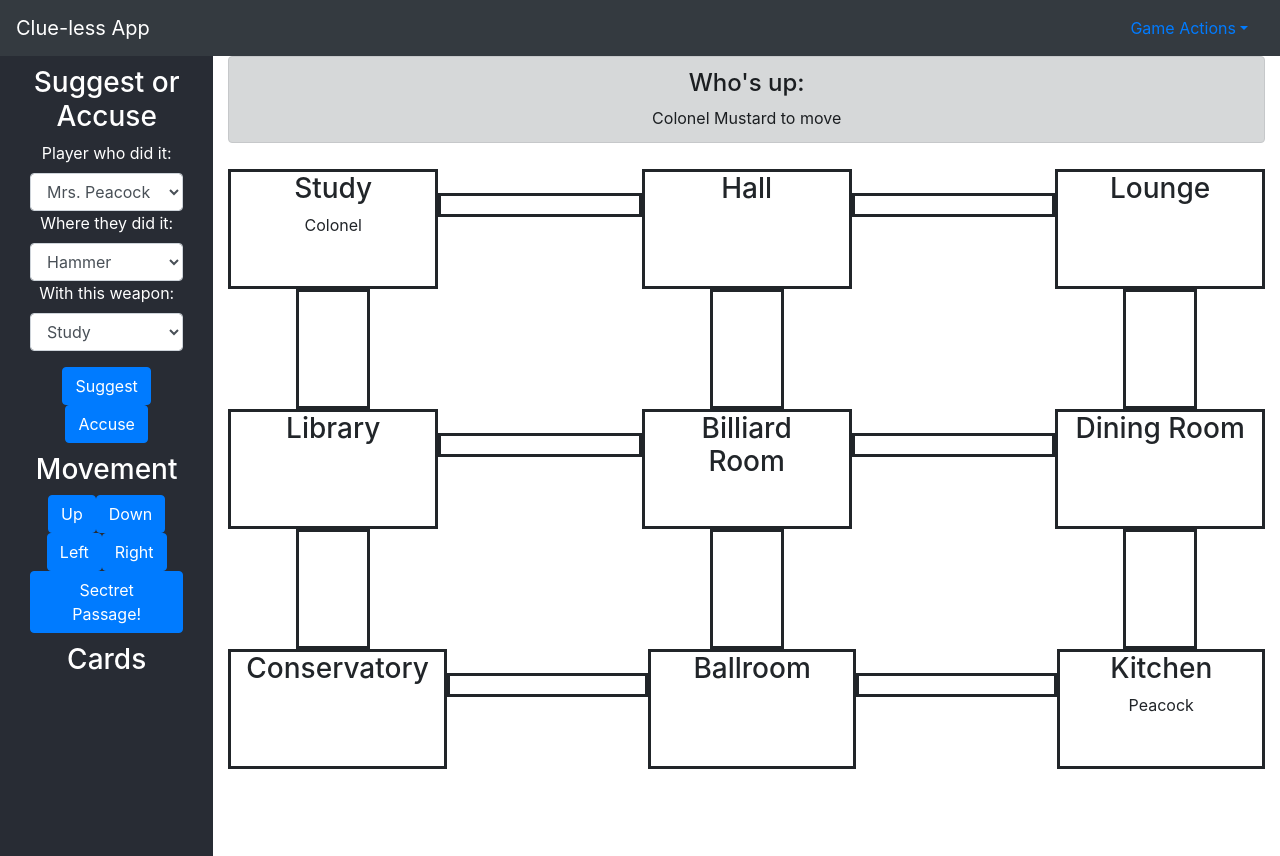
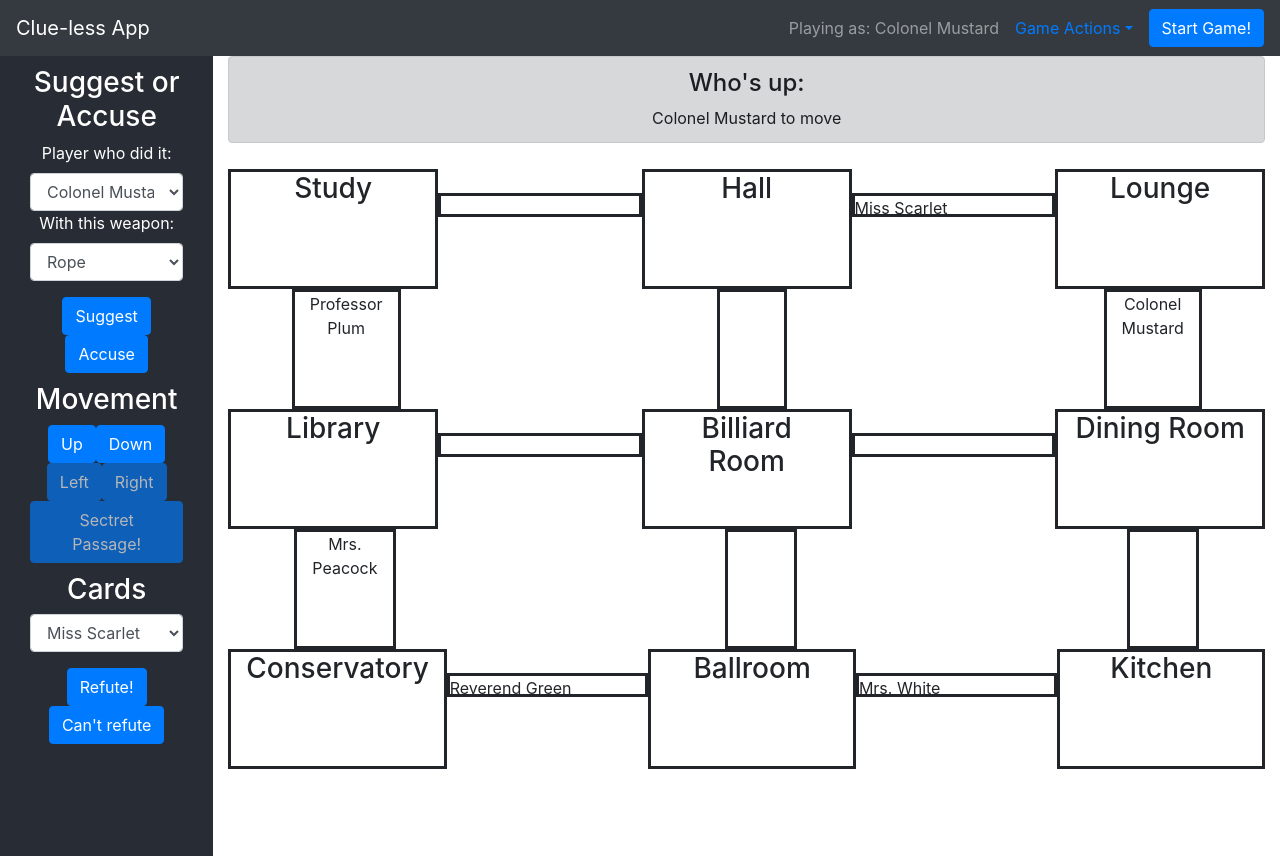
Before and after one commit to chammond3/clueless-frontend, a React (Create React App) app: page / in a window 1280 px wide. Built offline with nearby package versions, Linux system fonts and the light colour scheme.

Commit message:
start turn logic

```diff
--- a/src/App.js
+++ b/src/App.js
@@ -7,120 +7,130 @@ import Row from 'react-bootstrap/Row';
 import Col from 'react-bootstrap/Col';
 import Board from './main/Board';
 import Sidebar from "./main/Sidebar";
-import { E_CHARACTERS, locationMap } from './main/Const';
+import { E_CHARACTERS, E_CARDS, E_TURNACTIONS, locationMap } from './main/Const';
 import Alert from 'react-bootstrap/Alert';
 import NavDropdown from 'react-bootstrap/NavDropdown';
+import Button from 'react-bootstrap/Button';
 
 class App extends Component {
   constructor(props) {
     super(props);
+    const characters = JSON.parse(JSON.stringify( E_CHARACTERS)); // deep copy so we don't mess up the starting values - used to reset game
+    const charactersArray = Object.values(characters); // make it into an array
     this.state = {
-        characters: Object.values(E_CHARACTERS),
+        characters: charactersArray,
         player: {
-          cards: [],
-          name: E_CHARACTERS.COLONEL.name
+          cards: [E_CARDS.SCARLET, E_CARDS.ROPE, E_CARDS.STUDY],
+          name: E_CHARACTERS.COLONEL.name,
+          turn: true, // is the current client able to move
+          turnState: E_TURNACTIONS.MOVE // move, accuse, refute
+        },
+        gameState: { // need to figure out if we want to save any of this in the client
+          playerTurn: E_CHARACTERS.SCARLET.name, // player who can move and accuse
+          //refuteTurn: E_CHARACTERS.COLONEL, // player who can refute
+          turnState: E_TURNACTIONS.move, // move, accuse, refute
+          players: [] // list of connect players, will update with socket event. Can use this to gray out characters in drop down
         }
     }
 }
 
-  handleMoveDown() {
+  render() {
+
+    const handlePlayerSelect = (newPlayer) => {
+      // used in navbar dropdown to select player to play with
+      const currentState = this.state;
+      currentState.player.name = newPlayer;
+      this.setState(currentState);
+
+      // emit player change - sync client ID w/ player on DB
+    }
+
+    const handleMove = (direction) => {
+
+      // update location
       const characters = this.state.characters.slice();
+      let currentCharacter = null;
       characters.find((character, index) => {
         if (character.name === this.state.player.name) {
           const character = characters[index];
-        character.location = locationMap(character.location.downSquare);
+          character.location = locationMap(character.location[direction]);
           characters[index] = character;
+          currentCharacter = character; // save off copy for turn state logic
           return true;
         }
         return false;
       });
-    // emit socket event
-    this.setState({characters: characters})
+
+      // update turn state
+      const player = this.state.player;
+      // can't accuse -> move to next player
+      if (currentCharacter.location.type === "hallway") {
+        // set state to next player's turn
       }
-
-  handleMoveUp() {
-    const characters = this.state.characters.slice();
-    characters.find((character, index) => {
-      if (character.name === this.state.player.name) {
-        const character = characters[index];
-        character.location = locationMap(character.location.upSquare);
-        characters[index] = character;
-        return true;
-      }
-      return false;
-    });
-    // emit socket event
-    this.setState({characters: characters})
-  }
-
-  handleMoveLeft() {
-    const characters = this.state.characters.slice();
-    characters.find((character, index) => {
-      if (character.name === this.state.player.name) {
-        const character = characters[index];
-        character.location = locationMap(character.location.leftSquare);
-        characters[index] = character;
-        return true;
-      }
-      return false;
-    });
-    // emit socket event
-    this.setState({characters: characters})
-  }
-
-  handleMoveRight() {
-    const characters = this.state.characters.slice();
-    characters.find((character, index) => {
-      if (character.name === this.state.player.name) {
-        const character = characters[index];
-        character.location = locationMap(character.location.rightSquare);
-        characters[index] = character;
-        return true;
-      }
-      return false;
-    });
-    // emit socket event
-    this.setState({characters: characters})
-  }
-
-  handleMoveSecretPassage() {
-    const characters = this.state.characters.slice();
-    characters.find((character, index) => {
-      if (character.name === this.state.player.name) {
-        const character = characters[index];
-        character.location = locationMap(character.location.secretPassage);
-        characters[index] = character;
-        return true;
-      }
-      return false;
-    });
-    // emit socket event
-    this.setState({characters: characters})
+      else { // in room -> can accuse
+        player.turnState = E_TURNACTIONS.ACCUSE;
       }
 
 
-  render() {
+      // emit socket event with player state
+
+      // set state on client
+      this.setState({
+        characters: characters,
+        player: player
+      });
+    }
+
+    const handleGameStart = () => {
+      const characters = JSON.parse(JSON.stringify( E_CHARACTERS));
+      const charactersArray = Object.values(characters);
+
+      // make sure there are enough players/clients to start game
+
+      // emit start game event
+      //  - reset game board on client
+      //  - deal cards
+      //  - reset case file
+
+      this.setState({characters: charactersArray});
+    }
 
     const movementFunctions = {
-      moveDown: () => this.handleMoveDown(),
-      moveUp: () => this.handleMoveUp(),
-      moveLeft: () => this.handleMoveLeft(),
-      moveRight: () => this.handleMoveRight(),
-      moveSecretPassage: () => this.handleMoveSecretPassage()
+      moveDown: () => handleMove("downSquare"),
+      moveUp: () => handleMove("upSquare"),
+      moveLeft: () => handleMove("leftSquare"),
+      moveRight: () => handleMove("rightSquare"),
+      moveSecretPassage: () => handleMove("secretPassage")
     };
+
+    const playerOptions = Object.values(E_CHARACTERS).map(character => {
+      return (
+        <NavDropdown.Item eventKey={character.name}>{character.name}</NavDropdown.Item>
+      );
+    });
 
     return (
       <div className = "App">
         <Navbar bg="dark" variant="dark">
           <Navbar.Brand>Clue-less App</Navbar.Brand>
-          <NavDropdown title="Game Actions" className="ml-auto">
-            <NavDropdown.Item>Scarlet</NavDropdown.Item>
+          <Navbar.Collapse className="justify-content-end">
+            <Navbar.Text>Playing as: {this.state.player.name}</Navbar.Text>
+            <NavDropdown title="Game Actions" onSelect={handlePlayerSelect}>
+              {playerOptions}
             </NavDropdown>
+            <Button onClick={handleGameStart}>
+              Start Game!
+            </Button>
+          </Navbar.Collapse>
         </Navbar>
         <Container fluid>
           <Row>
             <Col xs={2} className="App-header">
-              <Sidebar moveFunctions={movementFunctions}/>
+              <Sidebar
+                moveFunctions={movementFunctions}
+                player={this.state.player}
+                characters={this.state.characters}
+              />
             </Col>
             <Col xs={10}>
                 <Alert variant="dark">
--- a/src/main/Cards.jsx
+++ b/src/main/Cards.jsx
@@ -1,11 +1,47 @@
 import { Component } from "react";
 import Container from "react-bootstrap/Container"
+import Form from "react-bootstrap/Form";
+import Button from "react-bootstrap/Button";
 
 class Cards extends Component {
+    constructor(props) {
+        super(props);
+        this.state = {
+            card: "",
+        }
+    }
+
+    onCardChange = (event) => {
+        this.setState({card: event.target.value})
+    }
+
     render() {
+
+        // create dropdown list of characters
+        const cardOptions = this.props.cards.map(character => {
+            return (
+                <option>
+                    {character.name}
+                </option>
+            );
+        });
+
         return (
             <Container className="Top-padding">
                 <h3>Cards</h3>
+                <Form>
+                    <Form.Group controlId="exampleForm.ControlSelect1">
+                        <Form.Control as="select" onChange={this.onCardChange}>
+                            {cardOptions}
+                        </Form.Control>
+                    </Form.Group>
+                    <Button>
+                        Refute!
+                    </Button>
+                    <Button>
+                        Can't refute
+                    </Button>
+                </Form>
             </Container>
         );
     }
--- a/src/main/Const.js
+++ b/src/main/Const.js
@@ -31,7 +31,7 @@ export const E_ROOMS = {
         type: "hallway",
         rightSquare: "Lounge",
         leftSquare: "Hall",
-        downSquare: "hallway5",
+        downSquare: null,
         upSquare: null,
         secretPassage: null
     },
@@ -42,7 +42,7 @@ export const E_ROOMS = {
         leftSquare: "hallway2",
         downSquare: "hallway5",
         upSquare: null,
-        secretPassage: null
+        secretPassage: "Conservatory"
     },
     HALLWAY3: {
         name: "hallway3",
@@ -150,7 +150,7 @@ export const E_ROOMS = {
         leftSquare: null,
         downSquare: null,
         upSquare: "hallway8",
-        secretPassage: null
+        secretPassage: "Lounge"
     },
     HALLWAY11: {
         name: "hallway11",
@@ -191,13 +191,106 @@ export const E_ROOMS = {
 
 };
 
+export const E_WEAPONS = {
+    ROPE: "Rope",
+    PIPE: "Pipe",
+    KNIFE: "Knife",
+    WRENCH: "Wrench",
+    CANDLESTICK: "Candlestick",
+    REVOLVER: "Revolver"
+}
+
 export const E_CHARACTERS = {
     COLONEL: {
-        name: "Colonel", location: E_ROOMS.STUDY
+        name: "Colonel Mustard", location: E_ROOMS.HALLWAY5
     },
     PEACOCK: {
-        name: "Peacock", location: E_ROOMS.KITCHEN
+        name: "Mrs. Peacock", location: E_ROOMS.HALLWAY8
+    },
+    GREEN: {
+        name: "Reverend Green", location: E_ROOMS.HALLWAY11
+    },
+    PLUM: {
+        name: "Professor Plum", location: E_ROOMS.HALLWAY3
+    },
+    SCARLET: {
+        name: "Miss Scarlet", location: E_ROOMS.HALLWAY2
+    },
+    WHITE: {
+        name: "Mrs. White", location: E_ROOMS.HALLWAY12
     }
+}
+
+export const E_CARDS = {
+    COLONEL: {
+        name: E_CHARACTERS.COLONEL.name, type: "character"
+    },
+    PEACOCK: {
+        name: E_CHARACTERS.PEACOCK.name, type: "character"
+    },
+    GREEN: {
+        name: E_CHARACTERS.GREEN.name, type: "character"
+    },
+    PLUM: {
+        name: E_CHARACTERS.PLUM.name, type: "character"
+    },
+    SCARLET: {
+        name: E_CHARACTERS.SCARLET.name, type: "character"
+    },
+    WHITE: {
+        name: E_CHARACTERS.WHITE.name, type: "character"
+    },
+    STUDY: {
+        name: E_ROOMS.STUDY.name, type: "room"
+    },
+    HALL: {
+        name: E_ROOMS.HALL.name, type: "room"
+    },
+    LOUNGE: {
+        name: E_ROOMS.LOUNGE.name, type: "room"
+    },
+    LIBRARY: {
+        name: E_ROOMS.LIBRARY.name, type: "room"
+    },
+    BILLIARDROOM: {
+        name: E_ROOMS.BILLIARDROOM.name, type: "room"
+    },
+    DININGROOM: {
+        name: E_ROOMS.DININGROOM.name, type: "room"
+    },
+    CONSERVATORY: {
+        name: E_ROOMS.CONSERVATORY.name, type: "room"
+    },
+    BALLROOM: {
+        name: E_ROOMS.BALLROOM.name, type: "room"
+    },
+    KITCHEN: {
+        name: E_ROOMS.KITCHEN.name, type: "room"
+    },
+    ROPE: {
+        name: E_WEAPONS.ROPE, type: "weapon"
+    },
+    PIPE: {
+        name: E_WEAPONS.PIPE, type: "weapon"
+    },
+    KNIFE: {
+        name: E_WEAPONS.KNIFE, type: "weapon"
+    },
+    WRENCH: {
+        name: E_WEAPONS.WRENCH, type: "weapon"
+    },
+    CANDLESTICK: {
+        name: E_WEAPONS.CANDLESTICK, type: "weapon"
+    },
+    REVOLVER: {
+        name: E_WEAPONS.REVOLVER, type: "weapon"
+    }
+}
+
+export const E_TURNACTIONS = {
+    MOVE: "move",
+    ACCUSE: "accuse",
+    REFUTE: "refute"
 }
 
 export function locationMap(location) {
@@ -264,5 +357,4 @@ export function locationMap(location) {
     if (location === "Kitchen") {
         return E_ROOMS.KITCHEN;
     }
-
 }
--- a/src/main/MoveButtons.jsx
+++ b/src/main/MoveButtons.jsx
@@ -2,27 +2,64 @@ import { Component } from "react";
 import Button from "react-bootstrap/Button";
 import Container from "react-bootstrap/esm/Container";
 import Form from "react-bootstrap/Form"
+import { E_TURNACTIONS } from "./Const";
 
 class MoveButtons extends Component {
+
+    hideButton(characters, direction) {
+        // check if current turn and the action is to move
+        console.log(this.props.player.turnState);
+        console.log(E_TURNACTIONS.MOVE);
+        if (this.props.player.turn === false || this.props.player.turnState !== E_TURNACTIONS.MOVE) {
+            return true;
+        }
+
+        const playerLocation = characters.find(character =>  character.name === this.props.player.name).location;
+        if (playerLocation[direction] === null) {
+            return true;
+        }
+        // currently in hallway, can move into room or moving to secret passage
+        else if (playerLocation.type === "hallway" || direction === "secretPassage") {
+            return false;
+        }
+
+        //check if hallway is occupied
+        const adjacentHallwayPlayer = this.props.characters.find(character => character.location.name === playerLocation[direction]);
+        if (adjacentHallwayPlayer === null || adjacentHallwayPlayer === undefined) {
+            return false;
+        }
+        else {
+            return true;
+        }
+    }
+
     render () {
+
+
+        const showUpButton = this.hideButton(this.props.characters, "upSquare");
+        const showDownButton = this.hideButton(this.props.characters, "downSquare");
+        const showLeftButton = this.hideButton(this.props.characters, "leftSquare");
+        const showRightButton = this.hideButton(this.props.characters, "rightSquare");
+        const showSecretPassageButton = this.hideButton(this.props.characters, "secretPassage");
+
         return (
             <Container className="Top-padding">
                 <h3>Movement</h3>
                 <Form>
                     <div>
-                        <Button  onClick={() => this.props.moveFunctions.moveUp()}>
+                        <Button  disabled={showUpButton} onClick={() => this.props.moveFunctions.moveUp()}>
                             Up
                         </Button>
-                        <Button onClick={() => this.props.moveFunctions.moveDown()}>
+                        <Button disabled={showDownButton} onClick={() => this.props.moveFunctions.moveDown()}>
                             Down
                         </Button>
-                        <Button onClick={() => this.props.moveFunctions.moveLeft()}>
+                        <Button disabled={showLeftButton} onClick={() => this.props.moveFunctions.moveLeft()}>
                             Left
                         </Button>
-                        <Button onClick={() => this.props.moveFunctions.moveRight()}>
+                        <Button disabled={showRightButton} onClick={() => this.props.moveFunctions.moveRight()}>
                             Right
                         </Button>
-                        <Button  onClick={() => this.props.moveFunctions.moveSecretPassage()}>
+                        <Button disabled={showSecretPassageButton} onClick={() => this.props.moveFunctions.moveSecretPassage()}>
                             Sectret Passage!
                         </Button>
                     </div>
--- a/src/main/Sidebar.jsx
+++ b/src/main/Sidebar.jsx
@@ -13,10 +13,14 @@ class Sidebar extends Component {
                     <SuggestForm/>
                 </Row>
                 <Row>
-                    <MoveButtons moveFunctions={this.props.moveFunctions}/>
+                    <MoveButtons
+                        moveFunctions={this.props.moveFunctions}
+                        player={this.props.player}
+                        characters={this.props.characters}
+                    />
                 </Row>
                 <Row>
-                    <Cards/>
+                    <Cards cards={this.props.player.cards}/>
                 </Row>
             </Container>
         );
--- a/src/main/SuggestForm.jsx
+++ b/src/main/SuggestForm.jsx
@@ -2,6 +2,7 @@ import { Component } from "react";
 import Form from "react-bootstrap/Form";
 import Button from "react-bootstrap/Button";
 import Container from "react-bootstrap/esm/Container";
+import { E_CHARACTERS, E_WEAPONS } from './Const'
 
 class SuggestForm extends Component {
     constructor(props) {
@@ -17,15 +18,30 @@ class SuggestForm extends Component {
         this.setState({player: event.target.value})
     }
 
-    onRoomChange = (event) => {
-        this.setState({player: event.target.value})
-    }
-
     onWeaponChange = (event) => {
         this.setState({player: event.target.value})
     }
 
     render () {
+
+        // create dropdown list of characters
+        const playerOptions = Object.values(E_CHARACTERS).map(character => {
+            return (
+                <option>
+                    {character.name}
+                </option>
+            );
+        });
+
+        // create weapon dropdowns
+        const weaponOptions = Object.values(E_WEAPONS).map(weapon => {
+            return (
+                <option>
+                    {weapon}
+                </option>
+            )
+        });
+
         return (
             <Container className="Top-padding">
                 <h3>Suggest or Accuse</h3>
@@ -33,18 +49,11 @@ class SuggestForm extends Component {
                     <Form.Group controlId="exampleForm.ControlSelect1">
                         <Form.Label>Player who did it:</Form.Label>
                         <Form.Control as="select" onChange={this.onPlayerChange}>
-                            <option>Mrs. Peacock</option>
-                            <option>Colonl Mustard</option>
-                        </Form.Control>
-                        <Form.Label>Where they did it:</Form.Label>
-                        <Form.Control as="select" onChange={this.onRoomChange}>
-                            <option>Hammer</option>
-                            <option>Knife</option>
+                            {playerOptions}
                         </Form.Control>
                         <Form.Label>With this weapon:</Form.Label>
                         <Form.Control as="select" onChange={this.onWeaponChange}>
-                            <option>Study</option>
-                            <option>Library</option>
+                            {weaponOptions}
                         </Form.Control>
                     </Form.Group>
                     <Button>
```
Lines whose indentation alone changed are shown as unchanged.
